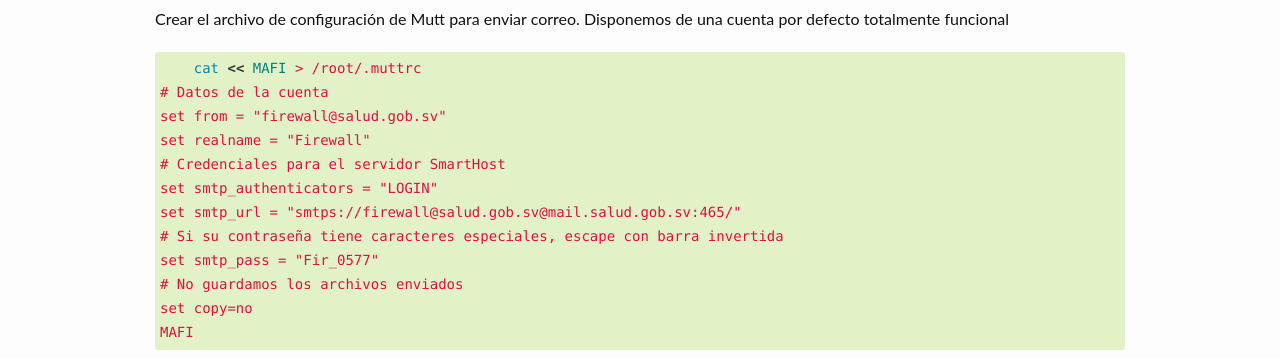
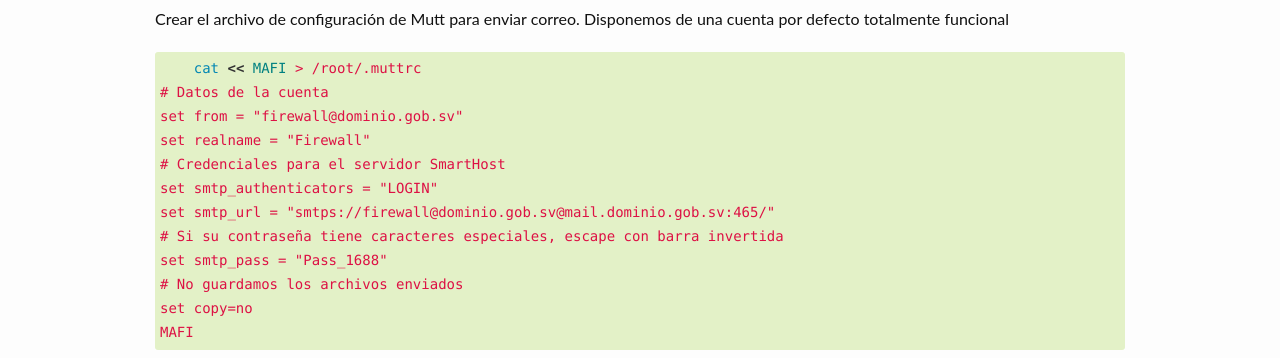
Before and after one commit to VTacius/firewall, a Jekyll site: the page built from _instalacion/reportes/index.md, in a window 1280 px wide and 900 px high, scrolled down 4287 px. Shown: the part 200-558 px from the top of the window. Built offline with Jekyll 4.4.1, drawn with Linux system fonts in a browser that asks for light colours.

Commit message:
Datos innecesarios

```diff
--- a/_instalacion/reportes/muttrc.md
+++ b/_instalacion/reportes/muttrc.md
@@ -1,12 +1,12 @@
 cat << MAFI > /root/.muttrc
 # Datos de la cuenta
-set from = "firewall@salud.gob.sv"
+set from = "firewall@dominio.gob.sv"
 set realname = "Firewall"
 # Credenciales para el servidor SmartHost
 set smtp_authenticators = "LOGIN"
-set smtp_url = "smtps://firewall@salud.gob.sv@mail.salud.gob.sv:465/"
+set smtp_url = "smtps://firewall@dominio.gob.sv@mail.dominio.gob.sv:465/"
 # Si su contraseña tiene caracteres especiales, escape con barra invertida
-set smtp_pass = "Fir_0577"
+set smtp_pass = "Pass_1688"
 # No guardamos los archivos enviados
 set copy=no
 MAFI
```
